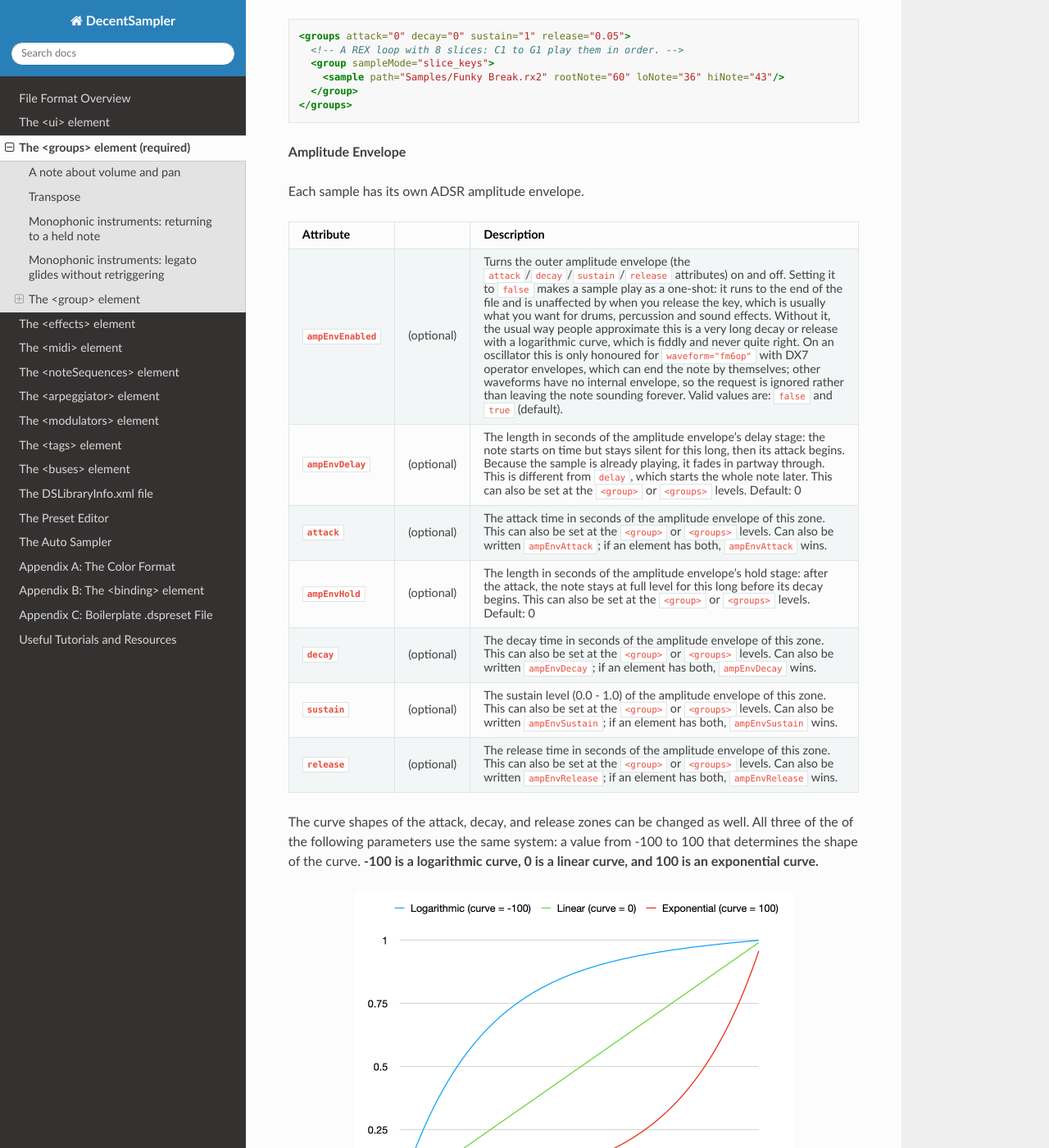
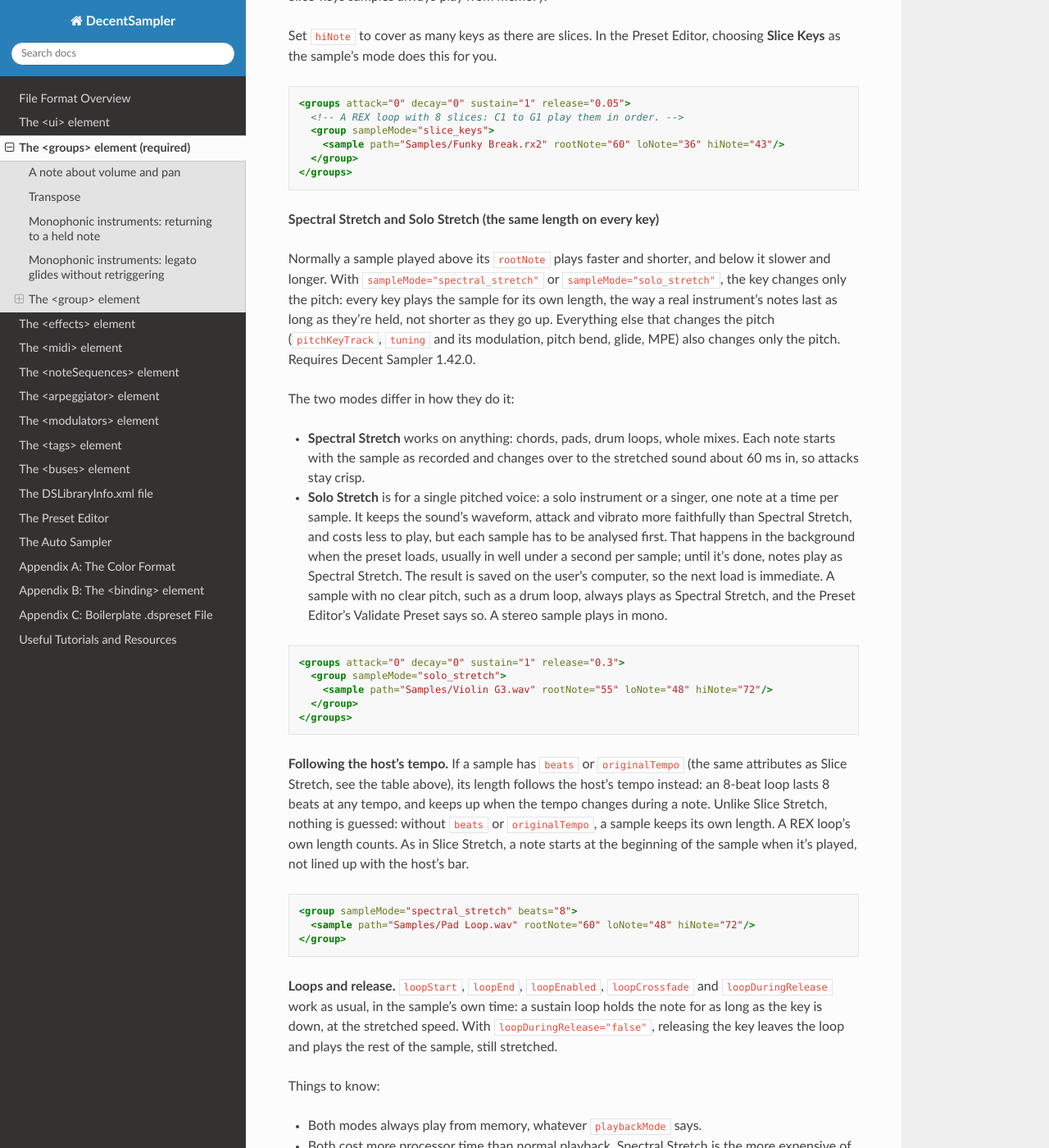
Before and after one commit to DecentSamples/DecentSampler-Developers-Guide, a Sphinx documentation site: the page built from docs/source/the-groups-element.md, in a window 1280 px wide and 1400 px high, scrolled down 15370 px. Shown: the whole window at 82% size. Built offline with Sphinx 7.4.7 and the Read the Docs theme 3.1.0, drawn with Linux system fonts in a browser that asks for light colours; some of the changed text lies outside the part shown.

Commit message:
0000611: Spectral Stretch and Solo Stretch
The groups reference gets a section for both sample modes (same length
on every key, or following the tempo with beats/originalTempo; loops;
memory and CPU; the Preset Editor's Tempo section). The tempo page points
loops that don't slice well at Spectral Stretch, and no longer says the
standalone app has its own tempo setting (it's always 120 BPM). The
Preset Editor and Validate Preset pages mention the new modes and
warnings.

````diff
--- a/docs/source/the-groups-element.md
+++ b/docs/source/the-groups-element.md
@@ -253,7 +253,7 @@ Underneath the `<group>` elements are `<sample>` elements. Each sample correspon
 | **`tags`**                  | (optional) | A command-separated list of tags. Example: tags="rt,mic1". These are useful when controlling volumes using tags. See Appendix D. |
 | **`onLoCCN`** **`onHiCCN`** | (optional) | If you want a sample to be triggered when a MIDI CC controller message comes in, for example for piano pedal down and pedal up samples, you use these attributes to specify the range of values that should trigger the sample. If you use `onLoCCN`, you must also use a corresponding `onHiCCN` for the same MIDI CC number. Example: `onLoCC64="90"` and `onHiCC64="127"` would mean that values of CC64 (Sustain Pedal) between 90 and 127 will trigger the given sample. This can also be set at the `<group>` level. Default:-1 (off) |
 | **`playbackMode`**          | (optional) | By default, the choice of playback engine is left up to the discretion of the user–they can set this in the Preferences screen. However, a sample creator can override this setting by setting the playbackMode for a specific sample, a group, or the entire instrument. Possible values are `memory`, `disk_streaming`, and `auto` (default). |
-| **`sampleMode`**            | (optional) | How the sample is played. `normal` (the default) plays it as usual. `slice_stretch` plays it as a loop that keeps in time with the host's tempo; see **Slice Stretch** below. `slice_keys` plays one slice of it on each key; see **Slice Keys** below. This can also be set at the `<group>` or `<groups>` level. Requires Decent Sampler 1.37.0 (`slice_keys`: 1.39.0). |
+| **`sampleMode`**            | (optional) | How the sample is played. `normal` (the default) plays it as usual. `slice_stretch` plays it as a loop that keeps in time with the host's tempo; see **Slice Stretch** below. `slice_keys` plays one slice of it on each key; see **Slice Keys** below. `spectral_stretch` and `solo_stretch` make the key change only the pitch, so the sample plays for the same length on every key (or follows the host's tempo); see **Spectral Stretch and Solo Stretch** below. This can also be set at the `<group>` or `<groups>` level. Requires Decent Sampler 1.37.0 (`slice_keys`: 1.39.0; `spectral_stretch` and `solo_stretch`: 1.42.0). |
 | **`delay`**                 | (optional) | A delay time before the sample starts playing. The value is a decimal number (integer or float) that specifies the delay amount. The unit of measurement is controlled by the `delayUnit` attribute. A control or modulator can change it through the `SAMPLE_DELAY` binding parameter; see [Appendix B](appendix-b-the-binding-element). Default: 0 |
 | **`delayUnit`**             | (optional) | Specifies the unit of measurement for the `delay` attribute. Valid values are: `seconds` (time-based delay), `beats` (tempo-based delay), and `samples` (sample-accurate delay). Default: `seconds` |
 | **`retriggerEnabled`**      | (optional) | Enables pattern retriggering for creating repeating sample sequences. When enabled, after the initial delay sequence completes, all samples in the group will retrigger according to the retriggerInterval. This allows creating looping drum patterns and rhythmic sequences from delayed samples. This can also be set at the `<group>` or `<groups>` levels. Default: `false` |
@@ -330,6 +330,41 @@ Set `hiNote` to cover as many keys as there are slices. In the Preset Editor, ch
   </group>
 </groups>
 ```
+
+**Spectral Stretch and Solo Stretch (the same length on every key)**
+
+Normally a sample played above its `rootNote` plays faster and shorter, and below it slower and longer. With `sampleMode="spectral_stretch"` or `sampleMode="solo_stretch"`, the key changes only the pitch: every key plays the sample for its own length, the way a real instrument's notes last as long as they're held, not shorter as they go up. Everything else that changes the pitch (`pitchKeyTrack`, `tuning` and its modulation, pitch bend, glide, MPE) also changes only the pitch. Requires Decent Sampler 1.42.0.
+
+The two modes differ in how they do it:
+
+- **Spectral Stretch** works on anything: chords, pads, drum loops, whole mixes. Each note starts with the sample as recorded and changes over to the stretched sound about 60 ms in, so attacks stay crisp.
+- **Solo Stretch** is for a single pitched voice: a solo instrument or a singer, one note at a time per sample. It keeps the sound's waveform, attack and vibrato more faithfully than Spectral Stretch, and costs less to play, but each sample has to be analysed first. That happens in the background when the preset loads, usually in well under a second per sample; until it's done, notes play as Spectral Stretch. The result is saved on the user's computer, so the next load is immediate. A sample with no clear pitch, such as a drum loop, always plays as Spectral Stretch, and the Preset Editor's Validate Preset says so. A stereo sample plays in mono.
+
+```xml
+<groups attack="0" decay="0" sustain="1" release="0.3">
+  <group sampleMode="solo_stretch">
+    <sample path="Samples/Violin G3.wav" rootNote="55" loNote="48" hiNote="72"/>
+  </group>
+</groups>
+```
+
+**Following the host's tempo.** If a sample has `beats` or `originalTempo` (the same attributes as Slice Stretch, see the table above), its length follows the host's tempo instead: an 8-beat loop lasts 8 beats at any tempo, and keeps up when the tempo changes during a note. Unlike Slice Stretch, nothing is guessed: without `beats` or `originalTempo`, a sample keeps its own length. A REX loop's own length counts. As in Slice Stretch, a note starts at the beginning of the sample when it's played, not lined up with the host's bar.
+
+```xml
+<group sampleMode="spectral_stretch" beats="8">
+  <sample path="Samples/Pad Loop.wav" rootNote="60" loNote="48" hiNote="72"/>
+</group>
+```
+
+**Loops and release.** `loopStart`, `loopEnd`, `loopEnabled`, `loopCrossfade` and `loopDuringRelease` work as usual, in the sample's own time: a sustain loop holds the note for as long as the key is down, at the stretched speed. With `loopDuringRelease="false"`, releasing the key leaves the loop and plays the rest of the sample, still stretched.
+
+Things to know:
+
+- Both modes always play from memory, whatever `playbackMode` says.
+- Both cost more processor time than normal playback. Spectral Stretch is the more expensive of the two: on a Raspberry Pi 5, 16 notes at once take about a third of one core. Up to 32 Spectral Stretch notes play at once; a 33rd takes over from the oldest.
+- Solo Stretch's analysis takes memory as well as the sample itself: about 100 to 160 KB per second of audio, so a library with 25 minutes of Solo Stretch samples needs roughly another 150 to 250 MB.
+- Notes can't be started partway through the sample by modulating its start, and the samples can't be played in reverse. Samples longer than 100 seconds are cut off at 100 seconds, as in the other modes that play from memory.
+- In the Preset Editor, choose **Spectral Stretch** or **Solo Stretch** as the sample's **Mode**. The **Tempo** section that appears then switches between **Own length** and **Follows tempo**, with the beats and original tempo.
 
 **Amplitude Envelope**
 
````
Also changed, not shown: docs/source/the-preset-editor.md (+1 -1 lines), docs/source/topic-how-to-make-loops-that-follow-the-tempo.md (+15 -1 lines), docs/source/topic-validate-preset.md (+9 -0 lines).
